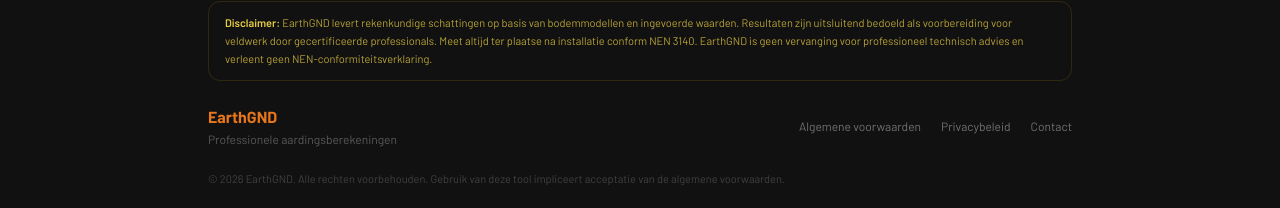
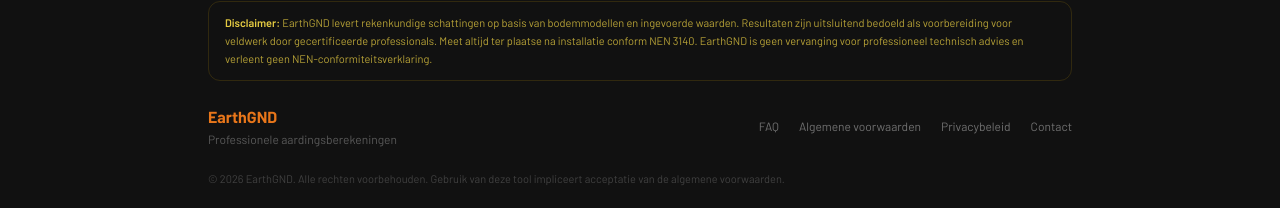
Before and after one commit to MankeNelis020/EarthGND, a Next.js app: page /nl in a window 1280 px wide. Shown: the part 1543-1751 px from the top of the page. Built offline with nearby package versions, Linux system fonts and the light colour scheme; no server answers; a web font is replaced by a local one.

Commit message:
feat: FAQ-link toegevoegd aan footer
Co-Authored-By: Claude Sonnet 4.6 <noreply@anthropic.com>
Claude-Session: https://claude.ai/code/session_01P9DNab2Pp34Su9HdbnhYjH

```diff
--- a/components/ui/Footer.tsx
+++ b/components/ui/Footer.tsx
@@ -23,6 +23,7 @@ export function Footer() {
           </div>
 
           <nav className="flex flex-wrap gap-x-5 gap-y-2 text-xs text-white/40">
+            <Link href="/faq"         className="hover:text-white/70 transition-colors">FAQ</Link>
             <Link href="/voorwaarden" className="hover:text-white/70 transition-colors">Algemene voorwaarden</Link>
             <Link href="/privacy"     className="hover:text-white/70 transition-colors">Privacybeleid</Link>
             <a href="mailto:info@earthgnd.com" className="hover:text-white/70 transition-colors">Contact</a>
```
